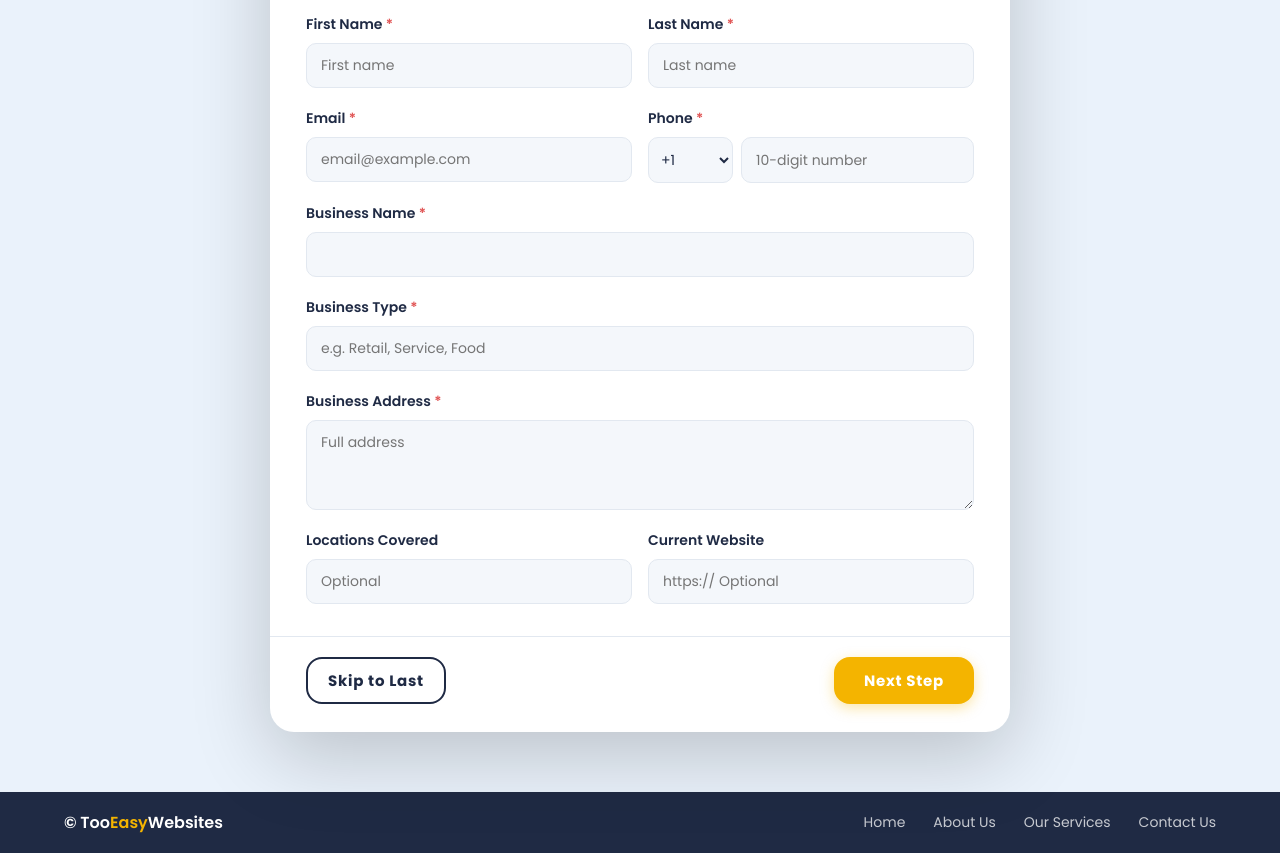
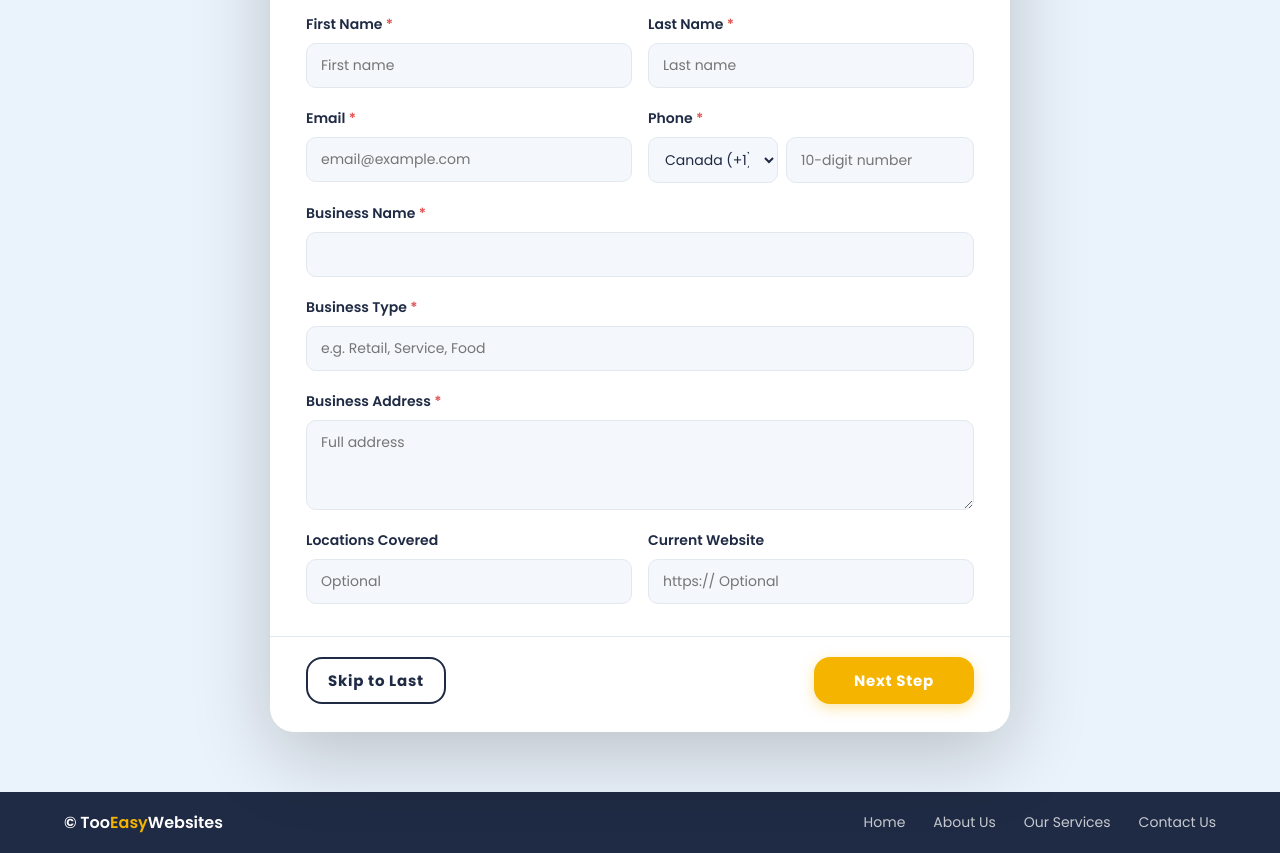
Before and after one commit to taralshah09/too_easy_website, a React (Vite) app: page /contact in a window 1280 px wide. Shown: the part 520-1373 px from the top of the page. Built offline with nearby package versions, Linux system fonts and the light colour scheme.

Commit message:
edit: works for multiple email addresses

```diff
--- a/src/components/OnboardingForm.jsx
+++ b/src/components/OnboardingForm.jsx
@@ -5,10 +5,13 @@ import phoneCodes from '../data/phoneCode.json';
 const CLOUDINARY_CLOUD_NAME = 'do81m3zqi';       // e.g. 'dxyz123abc'
 const CLOUDINARY_UPLOAD_PRESET = 'TooEasyWebsite'; // unsigned preset name
 
-const FORMSUBMIT_EMAIL = 'akeimsuth@gmail.com';
+const FORMSUBMIT_EMAILS = ['akeimsuth@gmail.com', 'taralonyt@gmail.com'];
 // ───────────────────────────────────────────────────────────────────────────────
 
-
+/**
+ * Uploads a File object to Cloudinary and returns the secure URL string.
+ * Throws if the upload fails.
+ */
 const uploadToCloudinary = async (file) => {
     const data = new FormData();
     data.append('file', file);
@@ -126,7 +129,6 @@ const OnboardingForm = () => {
     };
 
     const handleNext = () => {
-        if (currentStep >= 9) return;
         if (validateStep(currentStep)) {
             setCurrentStep(prev => prev + 1);
             window.scrollTo(0, 0);
@@ -147,15 +149,6 @@ const OnboardingForm = () => {
     // ── Submit: send via FormSubmit ────────────────────────────────────────────
     const handleSubmit = async (e) => {
         e.preventDefault();
-
-        // Only allow submission from the final step
-        if (currentStep < 9) {
-            handleNext();
-            return;
-        }
-
-        if (isSubmitting) return;
-
         if (!validateStep(currentStep)) return;
 
         if (Object.values(uploadingFields).some(Boolean)) {
@@ -182,13 +175,17 @@ const OnboardingForm = () => {
             payload._captcha = 'false';   // disable captcha (optional)
             payload._template = 'table';  // nicely formatted email
 
-            const res = await fetch(`https://formsubmit.co/ajax/${FORMSUBMIT_EMAIL}`, {
-                method: 'POST',
-                headers: { 'Content-Type': 'application/json', Accept: 'application/json' },
-                body: JSON.stringify(payload),
-            });
+            const results = await Promise.all(
+                FORMSUBMIT_EMAILS.map(email =>
+                    fetch(`https://formsubmit.co/ajax/${email}`, {
+                        method: 'POST',
+                        headers: { 'Content-Type': 'application/json', Accept: 'application/json' },
+                        body: JSON.stringify(payload),
+                    })
+                )
+            );
 
-            if (res.ok) {
+            if (results.every(r => r.ok)) {
                 setIsSubmitted(true);
             } else {
                 alert('There was an error submitting the form. Please try again.');
@@ -210,7 +207,6 @@ const OnboardingForm = () => {
                 <h3>Thank You!</h3>
                 <p>Your business information has been successfully shared with us. We'll start reviewing your requirements and get in touch with you shortly.</p>
                 <button
-                    type="button"
                     className="contact-btn contact-btn-primary"
                     onClick={() => { setIsSubmitted(false); setCurrentStep(1); setFormData({ ...emptyForm }); }}
                 >
@@ -304,11 +300,11 @@ const OnboardingForm = () => {
                                         name="phoneCode"
                                         value={formData.phoneCode}
                                         onChange={handleChange}
-                                        style={{ width: '85px', padding: '11px 8px', border: '1.5px solid var(--color-border)', borderRadius: '10px', background: 'var(--color-bg-light)', fontFamily: 'inherit', fontSize: '14px', color: 'var(--color-text-primary)' }}
+                                        style={{ width: '130px', padding: '11px 12px', border: '1.5px solid var(--color-border)', borderRadius: '10px', background: 'var(--color-bg-light)', fontFamily: 'inherit', fontSize: '14px', color: 'var(--color-text-primary)', outline: 'none', cursor: 'pointer' }}
                                     >
                                         {phoneCodes.data.map((country, idx) => (
                                             <option key={`${country.code}-${idx}`} value={country.callingCode}>
-                                                {country.callingCode}
+                                                {country.name} ({country.callingCode})
                                             </option>
                                         ))}
                                     </select>
@@ -598,35 +594,25 @@ const OnboardingForm = () => {
 
             {/* ── FOOTER ── */}
             <div className="modal-footer">
-                <div className="modal-footer-left">
+                <div style={{ display: 'flex', gap: '12px', flex: 1 }}>
                     {currentStep > 1 && (
-                        <button type="button" className="contact-btn contact-btn-secondary" onClick={handleBack} disabled={isSubmitting}>
+                        <button type="button" className="contact-btn contact-btn-secondary" onClick={handleBack} disabled={isSubmitting} style={{ minWidth: '100px' }}>
                             Back
                         </button>
                     )}
                     {currentStep < 9 && (
-                        <button type="button" className="contact-btn contact-btn-secondary" onClick={handleSkip} disabled={isSubmitting}>
+                        <button type="button" className="contact-btn contact-btn-secondary" onClick={handleSkip} disabled={isSubmitting} style={{ minWidth: '100px' }}>
                             Skip to Last
                         </button>
                     )}
                 </div>
 
                 {currentStep < 9 ? (
-                    <button
-                        key="next-step-btn"
-                        type="button"
-                        className="contact-btn contact-btn-primary"
-                        onClick={handleNext}
-                    >
+                    <button type="button" className="contact-btn contact-btn-primary" onClick={handleNext} style={{ minWidth: '160px' }}>
                         Next Step
                     </button>
                 ) : (
-                    <button
-                        key="submit-form-btn"
-                        type="submit"
-                        className="contact-btn contact-btn-primary"
-                        disabled={isSubmitting || Object.values(uploadingFields).some(Boolean)}
-                    >
+                    <button type="submit" className="contact-btn contact-btn-primary" disabled={isSubmitting || Object.values(uploadingFields).some(Boolean)} style={{ minWidth: '160px' }}>
                         {isSubmitting ? 'Submitting…' : 'Submit My Details'}
                     </button>
                 )}
```
